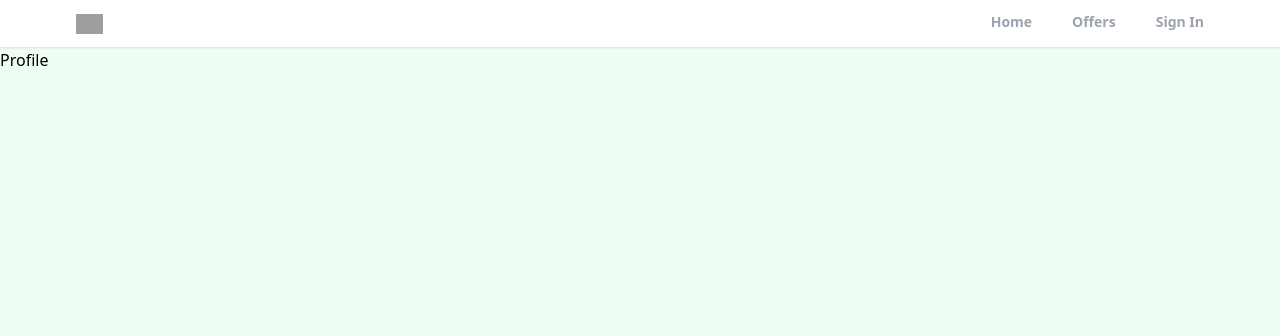
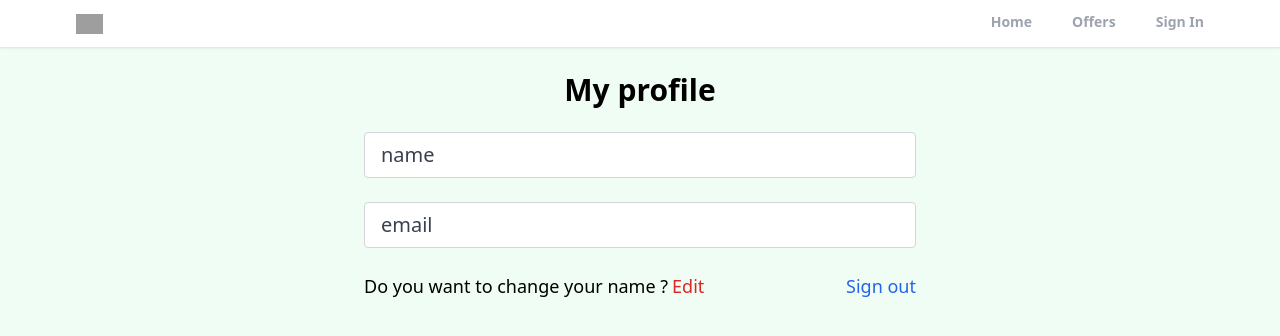
Before and after one commit to AgileCodingLibrary/realestateclone, a React (Create React App) app in the folder realestatecloneapp/: page /profile in a window 1280 px wide. Shown: the top 336 px of the page. Built offline with nearby package versions, Linux system fonts and the light colour scheme; no server answers; sample sign-in values are in the browser's storage; grey boxes are pictures that could not be loaded.

Commit message:
Private route and custom hook to protect route.

```diff
--- a/realestatecloneapp/src/App.js
+++ b/realestatecloneapp/src/App.js
@@ -7,6 +7,7 @@
 import SignUp from "./pages/SignUp";
 import ForgotPassword from "./pages/ForgotPassword";
 import Header from "./components/Header";
+import PrivateRoute from "./components/PrivateRoute";
 
 import { ToastContainer } from "react-toastify";
 import "react-toastify/dist/ReactToastify.css";
@@ -19,7 +20,10 @@
         <Routes>
           <Route path='/' element={<Home />} />
           <Route path='/offers' element={<Offers />} />
-          <Route path='/profile' element={<Profile />} />
+          <Route path='/profile' element={<PrivateRoute />}>
+            <Route path='/profile' element={<Profile />} />
+          </Route>
+
           <Route path='/sign-in' element={<SignIn />} />
           <Route path='/sign-up' element={<SignUp />} />
           <Route path='/forgot-password' element={<ForgotPassword />} />
--- /dev/null
+++ b/realestatecloneapp/src/components/PrivateRoute.jsx
@@ -0,0 +1,11 @@
+import React from "react";
+import { Navigate, Outlet } from "react-router";
+import { useAuthStatus } from "../hooks/useAuthStatus";
+
+export default function PrivateRoute() {
+  const { loggedIn, checkingStatus } = useAuthStatus();
+  if (checkingStatus) {
+    return <h1>Loading...</h1>;
+  }
+  return loggedIn ? <Outlet /> : <Navigate to='/sign-in' />;
+}
--- /dev/null
+++ b/realestatecloneapp/src/hooks/useAuthStatus.jsx
@@ -0,0 +1,18 @@
+import { useEffect, useState } from "react";
+import { getAuth, onAuthStateChanged } from "firebase/auth";
+
+export function useAuthStatus() {
+  const [loggedIn, setLoggedIn] = useState(false);
+  const [checkingStatus, setCheckingStatus] = useState(true);
+
+  useEffect(() => {
+    const auth = getAuth();
+    onAuthStateChanged(auth, (user) => {
+      if (user) {
+        setLoggedIn(true);
+      }
+      setCheckingStatus(false);
+    });
+  }, []);
+  return { loggedIn, checkingStatus };
+}
--- a/realestatecloneapp/src/pages/Profile.jsx
+++ b/realestatecloneapp/src/pages/Profile.jsx
@@ -1,7 +1,56 @@
-import React from 'react'
+import React, { useState } from "react";
+import { getAuth } from "firebase/auth";
+import { useNavigate } from "react-router";
 
 export default function Profile() {
+  const auth = getAuth();
+  const [formData, setFormData] = useState({
+    name: auth.currentUser.displayName,
+    email: auth.currentUser.email,
+  });
+  const { name, email } = formData;
+  const navigate = useNavigate();
+
+  const logOut = (e) => {
+    e.preventDefault();
+    auth.signOut();
+    navigate("/");
+  };
   return (
-    <div>Profile</div>
-  )
+    <section className='max-w-6xl mx-auto flex justify-center items-center flex-col'>
+      <h1 className='text-3xl text-centre mt-6 font-bold '>My profile</h1>
+      <div className='w-full md:w-[50%] mt-6 px-3'>
+        <form>
+          <input
+            type='text'
+            id='name'
+            value='name'
+            disabled
+            className='w-full px-4 py-2 text-xl text-gray-700 bg-white border border-gray-300 rounded transition ease-in-out mb-6'
+          />
+          <input
+            type='email'
+            id='email'
+            value='email'
+            disabled
+            className='w-full px-4 py-2 text-xl text-gray-700 bg-white border border-gray-300 rounded transition ease-in-out mb-6'
+          />
+          <div className='flex justify-between whitespace-nowrap text-sm sm:text-lg mb-6'>
+            <p className='flex items-center'>
+              Do you want to change your name ?
+              <span className='text-red-600 hover:text-red-700 transition ease-in-out duration-200 ml-1 cursor-pointer'>
+                Edit
+              </span>
+            </p>
+            <p
+              onClick={logOut}
+              className='text-blue-600 hover:text-blue-800 transition ease-in-out duration-200 cursor-pointer'
+            >
+              Sign out
+            </p>
+          </div>
+        </form>
+      </div>
+    </section>
+  );
 }
```
